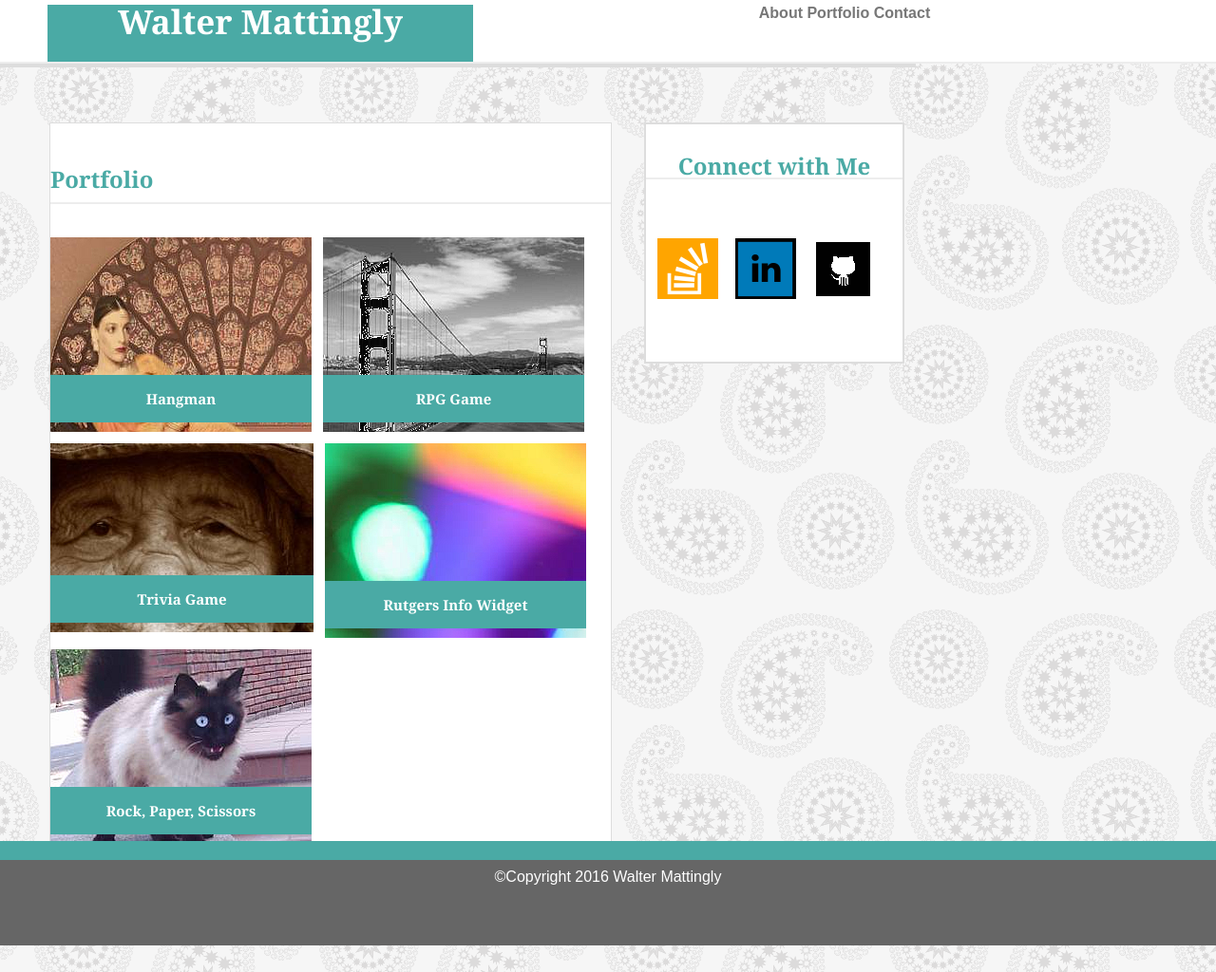
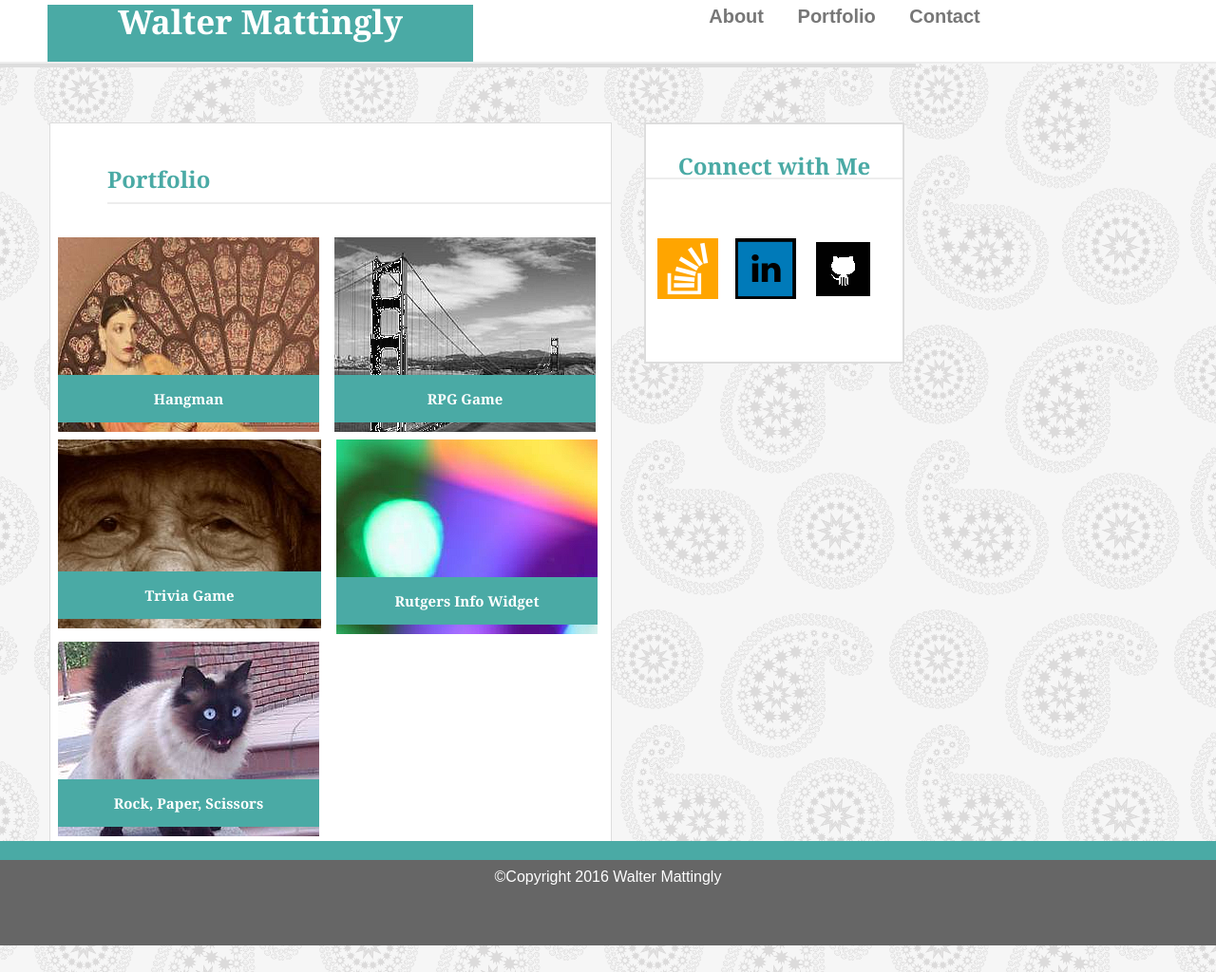
Before and after one commit to waltdakind/Portfolio, a PHP site: page /portfolio.html in a window 1280 px wide. Shown: the whole page at 95% size. Run offline with PHP 8.4, Linux system fonts and the light colour scheme.

Commit message:
more html tweaks, minor stuff

```diff
--- a/assets/css/style.css
+++ b/assets/css/style.css
@@ -6,6 +6,10 @@ height : 100%;
 font-family : 'Arial', 'Helvetica Neue', 'Helvetica', sans-serif;
 color : #ffffff;
 background-image: url(../images/paisley.png);
+}
+nav{
+	font-size: 20px;
+	word-spacing: 30px;
 }
 img {
 	float: left;
@@ -34,7 +38,9 @@ background : white;
 color : #4aaaa5;
 font-weight : bold;
 border-bottom : 2px solid #EDEDED;
-
+}
+h3.main {
+margin-left: 60px;
 }
 img.bio {
 padding-right : 10px;
@@ -56,6 +62,7 @@ a {
 font-family : 'Arial', 'Helvetica Neue', 'Helvetica', sans-serif;
 color : #777777;
 font-weight : bold;
+font-size: 20px;
 vertical-align:middle;
 /*padding-right : 20px;*/
 }
@@ -118,6 +125,7 @@ text-decoration : none;
 }
 a:hover {
 text-decoration : underline;
+background-color:rgba(255,204,0,0.8);
 }
 a:active {
 text-decoration : none;
@@ -166,8 +174,9 @@ width : 100%;
 div.wrapper{
 	float:left; /* important */
 	position:relative; /* important(so we can absolutely position the description div */
-	margin-right: 12px;
-	margin-bottom: 12px;
+	margin-right: 8px;
+	margin-bottom: 8px;
+	margin-left:  8px;
 }
 div.description{
 	position:absolute; /* absolute position (so we can position it where we want)*/
--- a/portfolio.html
+++ b/portfolio.html
@@ -3,7 +3,7 @@
 <head>
 		<meta charset="UTF-8">
 		<title>Walter Mattingly's Portfolio</title>
-	 	<link rel="stylesheet" href="assets/css/reset.css">
+	 	<link rel="stylesheet" type= "text/css" href="assets/css/reset.css">
 		<link rel="stylesheet" type= "text/css" href="assets/css/style.css">
 </head>
 
@@ -12,18 +12,18 @@
 			<h1 class = "logo">
 			Walter Mattingly
 			</h1>
-			<h2>
+			<nav>
 				<a href="index.html">About</a>
 				<a href="portfolio.html">Portfolio</a>
 				<a href="contact.html">Contact</a>
-			</h2>
+			</nav>
 	</header>
 
 <div id="big-box">
 <div id="main-box">
 <div id="bio-box">
 		<br>
-		<h3>Portfolio</h3>
+		<h3 class="main">Portfolio</h3>
 		<br>
 
 <div class="wrapper">
```
Also changed, not shown: contact.html (+4 -4 lines), index.html (+4 -4 lines).
